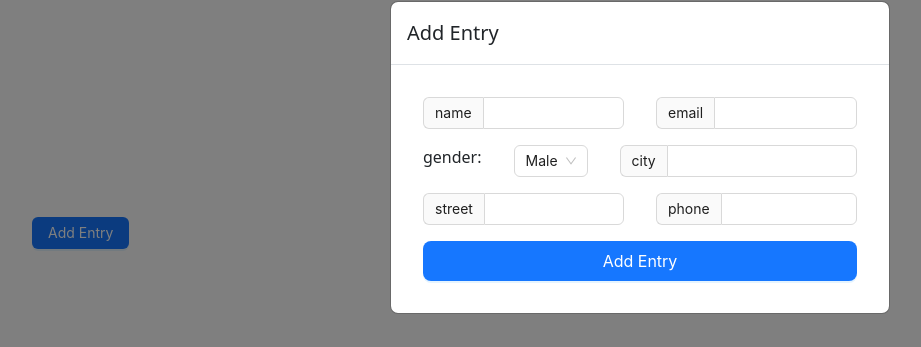
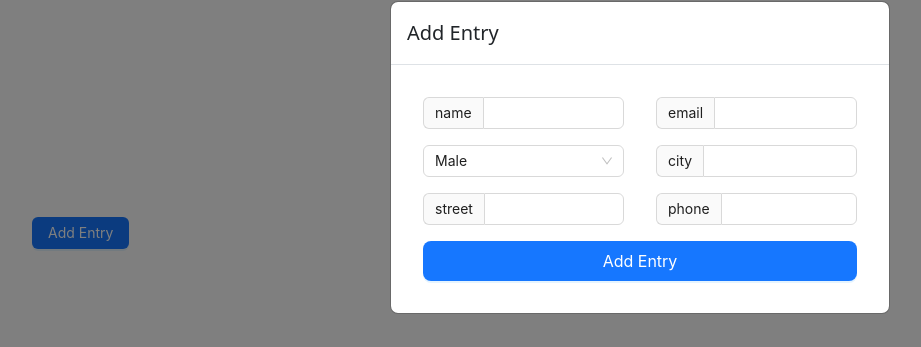
Before and after one commit to datuchela/callapp-assignment, a React (Vite) app in the folder client/: page / in a window 1280 px wide. Both pictures are taken after a click on the button "Add Entry". Shown: the part 243-590 px from the top of the page, without its empty margins (0-921 px from the left). Built offline with nearby package versions, Linux system fonts and the light colour scheme.

Commit message:
added form component, abstracted it away in modals

```diff
--- a/client/src/components/AddEntryModal.tsx
+++ b/client/src/components/AddEntryModal.tsx
@@ -1,43 +1,22 @@
-import styled from "styled-components";
-
 // Custom hooks
 import useForm from "../hooks/useForm";
 import { useEntries, useModals } from "../hooks/useStore";
 
 // Components
 import { Modal, ModalBody, ModalHeader } from "reactstrap";
-import { Input, Select, Button } from "antd";
+import Form from "./Form";
 
-// Styled Components
-const Form = styled.form`
-  display: flex;
-  align-items: center;
-  flex-direction: column;
-  gap: 1rem;
-  padding: 1rem;
-`;
-
-const FormDiv = styled.div`
-  width: 100%;
-  display: flex;
-  gap: 2rem;
-  justify-content: space-between;
-`;
-//
+const initialFormValues = {
+  name: "",
+  email: "",
+  gender: "male",
+  city: "",
+  street: "",
+  phone: "",
+};
 
 const AddEntryModal = () => {
-  const {
-    form,
-    setForm,
-    handleChange: handleFormChange,
-  } = useForm({
-    name: "",
-    email: "",
-    gender: "male",
-    city: "",
-    street: "",
-    phone: "",
-  });
+  const { form, setForm, handleChange: handleFormChange } = useForm(initialFormValues);
 
   const { isAddModal, setIsAddModal } = useModals();
   const { addEntry } = useEntries();
@@ -58,79 +37,18 @@ const AddEntryModal = () => {
 
     addEntry(structuredForm);
     setIsAddModal(false);
-    setForm({
-      name: "",
-      email: "",
-      gender: "male",
-      city: "",
-      street: "",
-      phone: "",
-    });
+    setForm(initialFormValues);
   }
 
   return (
     <Modal centered size="md" isOpen={isAddModal} toggle={() => setIsAddModal(false)}>
       <ModalHeader>Add Entry</ModalHeader>
       <ModalBody>
-        <Form onSubmit={handleAddEntry}>
-          <FormDiv>
-            <Input
-              id="name"
-              name="name"
-              value={form.name}
-              onChange={handleFormChange}
-              addonBefore={<label htmlFor="name">name</label>}
-            />
-            <Input
-              id="email"
-              name="email"
-              value={form.email}
-              onChange={handleFormChange}
-              addonBefore={<label htmlFor="email">email</label>}
-            />
-          </FormDiv>
-          <FormDiv>
-            <label htmlFor="gender">gender:</label>
-            <Select
-              id="gender"
-              value={form.gender}
-              onChange={(e) => setForm({ ...form, gender: e })}
-            >
-              <Select.Option id="male" value="male">
-                Male
-              </Select.Option>
-              <Select.Option id="female" value="female">
-                Female
-              </Select.Option>
-            </Select>
-            <Input
-              id="city"
-              name="city"
-              value={form.city}
-              onChange={handleFormChange}
-              addonBefore={<label htmlFor="city">city</label>}
-            />
-          </FormDiv>
-          <FormDiv>
-            <Input
-              id="street"
-              name="street"
-              value={form.street}
-              onChange={handleFormChange}
-              addonBefore={<label htmlFor="street">street</label>}
-            />
-            <Input
-              id="phone"
-              name="phone"
-              value={form.phone}
-              onChange={handleFormChange}
-              addonBefore={<label htmlFor="phone">phone</label>}
-            />
-          </FormDiv>
-          <Button htmlType="submit" style={{ width: "100%" }} size="large" type="primary">
-            Add Entry
-          </Button>
-        </Form>
+        <Form
+          buttonText="Add Entry"
+          state={{ form, setForm, handleFormChange }}
+          onSubmit={handleAddEntry}
+        />
       </ModalBody>
     </Modal>
   );
--- a/client/src/components/EditEntryModal.tsx
+++ b/client/src/components/EditEntryModal.tsx
@@ -7,31 +7,7 @@ import { useEntries, useModals } from "../hooks/useStore";
 
 // Components
 import { Modal, ModalBody, ModalHeader } from "reactstrap";
-
-const Form = styled.form`
-  display: flex;
-  align-items: center;
-  flex-direction: column;
-  gap: 1rem;
-  padding: 1rem;
-`;
-
-const FormInputWrapper = styled.div`
-  display: flex;
-  flex-direction: column;
-  gap: 0.25rem;
-`;
-
-const FormDiv = styled.div`
-  width: 100%;
-  display: flex;
-  justify-content: space-between;
-`;
-
-const FormButton = styled.button`
-  margin-top: 1.25rem;
-  width: 100%;
-`;
+import Form from "./Form";
 
 const EditEntryModal = () => {
   const { isEditModal, setIsEditModal } = useModals();
@@ -74,6 +50,7 @@ const EditEntryModal = () => {
 
   function handleEditEntry(e: React.FormEvent<HTMLFormElement>) {
     e.preventDefault();
+
     const structuredForm: Entry = {
       id: currentEntry.id,
       name: form.name,
@@ -85,6 +62,7 @@ const EditEntryModal = () => {
       },
       phone: form.phone,
     };
+
     editEntry(structuredForm);
     setIsEditModal(false);
   }
@@ -93,46 +71,11 @@ const EditEntryModal = () => {
     <Modal centered size="md" isOpen={isEditModal} toggle={() => setIsEditModal(false)}>
       <ModalHeader>Edit Entry</ModalHeader>
       <ModalBody>
-        <Form onSubmit={handleEditEntry}>
-          <FormDiv>
-            <FormInputWrapper>
-              <label htmlFor="name">name:</label>
-              <input id="name" name="name" value={form.name} onChange={handleFormChange} />
-            </FormInputWrapper>
-            <FormInputWrapper>
-              <label htmlFor="email">email:</label>
-              <input id="email" name="email" value={form.email} onChange={handleFormChange} />
-            </FormInputWrapper>
-          </FormDiv>
-          <FormDiv>
-            <FormInputWrapper>
-              <label htmlFor="gender">gender:</label>
-              <select id="gender" name="gender" value={form.gender} onChange={handleFormChange}>
-                <option id="male" value="male">
-                  Male
-                </option>
-                <option id="female" value="female">
-                  Female
-                </option>
-              </select>
-            </FormInputWrapper>
-            <FormInputWrapper>
-              <label htmlFor="city">city:</label>
-              <input id="city" name="city" value={form.city} onChange={handleFormChange} />
-            </FormInputWrapper>
-          </FormDiv>
-          <FormDiv>
-            <FormInputWrapper>
-              <label htmlFor="street">street:</label>
-              <input id="street" name="street" value={form.street} onChange={handleFormChange} />
-            </FormInputWrapper>
-            <FormInputWrapper>
-              <label htmlFor="phone">phone:</label>
-              <input id="phone" name="phone" value={form.phone} onChange={handleFormChange} />
-            </FormInputWrapper>
-          </FormDiv>
-          <FormButton>Edit Entry</FormButton>
-        </Form>
+        <Form
+          buttonText="Edit Entry"
+          state={{ form, setForm, handleFormChange }}
+          onSubmit={handleEditEntry}
+        />
       </ModalBody>
     </Modal>
   );
--- a/client/src/components/Form.tsx
+++ b/client/src/components/Form.tsx
@@ -0,0 +1,107 @@
+import styled from "styled-components";
+
+// Custom hooks
+import useForm from "../hooks/useForm";
+
+// Components
+import { Input, Select, Button } from "antd";
+
+// Styled Components
+const FormContainer = styled.form`
+  display: flex;
+  align-items: center;
+  flex-direction: column;
+  gap: 1rem;
+  padding: 1rem;
+`;
+
+const FormDiv = styled.div`
+  width: 100%;
+  display: flex;
+  gap: 2rem;
+  justify-content: space-between;
+`;
+//
+
+type FormProps = {
+  buttonText: string;
+  state: {
+    form: any;
+    setForm: React.Dispatch<any>;
+    handleFormChange: (e: React.ChangeEvent<HTMLInputElement>) => void;
+  };
+  onSubmit: (e: React.FormEvent<HTMLFormElement>) => void;
+};
+
+const Form: React.FC<FormProps> = ({ buttonText, state, onSubmit }) => {
+  const { form, setForm, handleFormChange } = state;
+
+  return (
+    <FormContainer onSubmit={onSubmit}>
+      <FormDiv>
+        <Input
+          style={{ flex: "1" }}
+          id="name"
+          name="name"
+          value={form.name}
+          onChange={handleFormChange}
+          addonBefore={<label htmlFor="name">name</label>}
+        />
+        <Input
+          style={{ flex: "1" }}
+          id="email"
+          name="email"
+          value={form.email}
+          onChange={handleFormChange}
+          addonBefore={<label htmlFor="email">email</label>}
+        />
+      </FormDiv>
+      <FormDiv>
+        <Select
+          style={{ flex: "1" }}
+          id="gender"
+          value={form.gender}
+          onChange={(e) => setForm({ ...form, gender: e })}
+        >
+          <Select.Option id="male" value="male">
+            Male
+          </Select.Option>
+          <Select.Option id="female" value="female">
+            Female
+          </Select.Option>
+        </Select>
+        <Input
+          style={{ flex: "1" }}
+          id="city"
+          name="city"
+          value={form.city}
+          onChange={handleFormChange}
+          addonBefore={<label htmlFor="city">city</label>}
+        />
+      </FormDiv>
+      <FormDiv>
+        <Input
+          style={{ flex: "1" }}
+          id="street"
+          name="street"
+          value={form.street}
+          onChange={handleFormChange}
+          addonBefore={<label htmlFor="street">street</label>}
+        />
+        <Input
+          style={{ flex: "1" }}
+          id="phone"
+          name="phone"
+          value={form.phone}
+          onChange={handleFormChange}
+          addonBefore={<label htmlFor="phone">phone</label>}
+        />
+      </FormDiv>
+      <Button htmlType="submit" style={{ width: "100%" }} size="large" type="primary">
+        {buttonText}
+      </Button>
+    </FormContainer>
+  );
+};
+
+export default Form;
```
